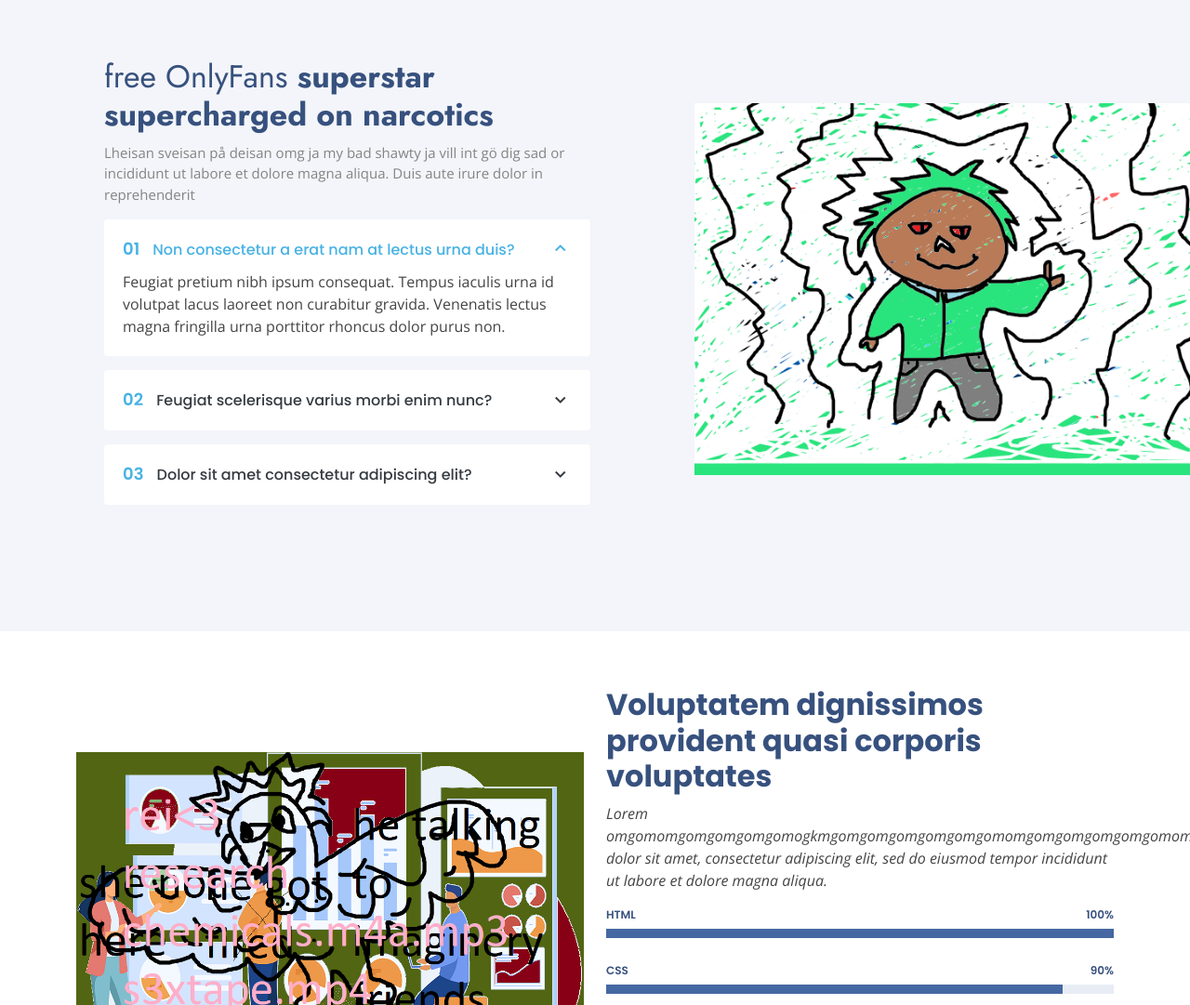
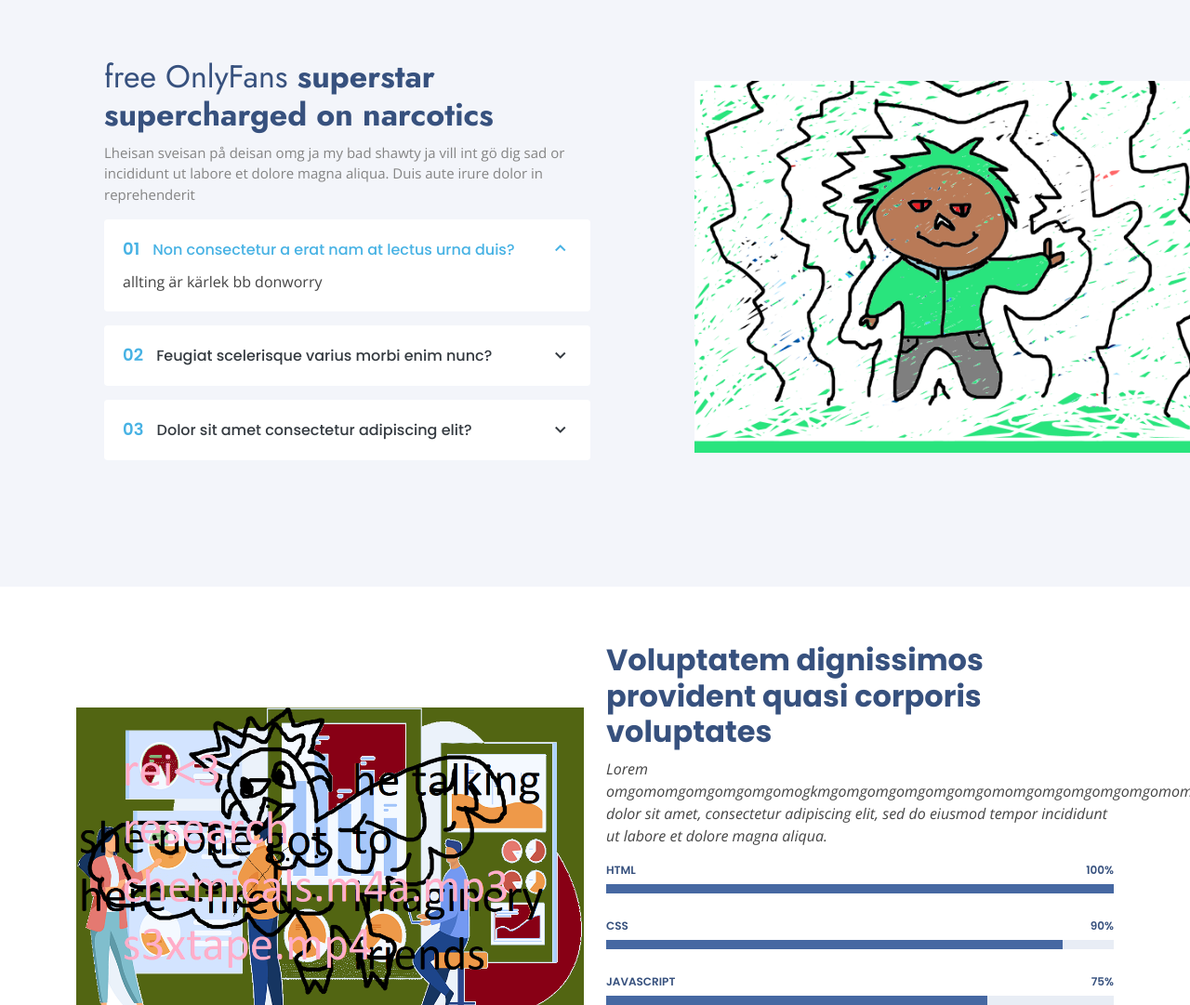
Before and after one commit to crocofiles/crocofiles.github.io, a plain HTML site: page index.html in a window 1280 px wide. Shown: the part 1192-2273 px from the top of the page at 93% size. Drawn offline with nearby package versions, Linux system fonts and the light colour scheme.

Commit message:
Update index.html

```diff
--- a/index.html
+++ b/index.html
@@ -174,8 +174,7 @@
                   <a data-bs-toggle="collapse" class="collapse" data-bs-target="#accordion-list-1"><span>01</span> Non consectetur a erat nam at lectus urna duis? <i class="bx bx-chevron-down icon-show"></i><i class="bx bx-chevron-up icon-close"></i></a>
                   <div id="accordion-list-1" class="collapse show" data-bs-parent=".accordion-list">
                     <p>
-                      Feugiat pretium nibh ipsum consequat. Tempus iaculis urna id volutpat lacus laoreet non curabitur gravida. Venenatis lectus magna fringilla urna porttitor rhoncus dolor purus non.
-                    </p>
+allting är kärlek bb donworry                    </p>
                   </div>
                 </li>
 
```
